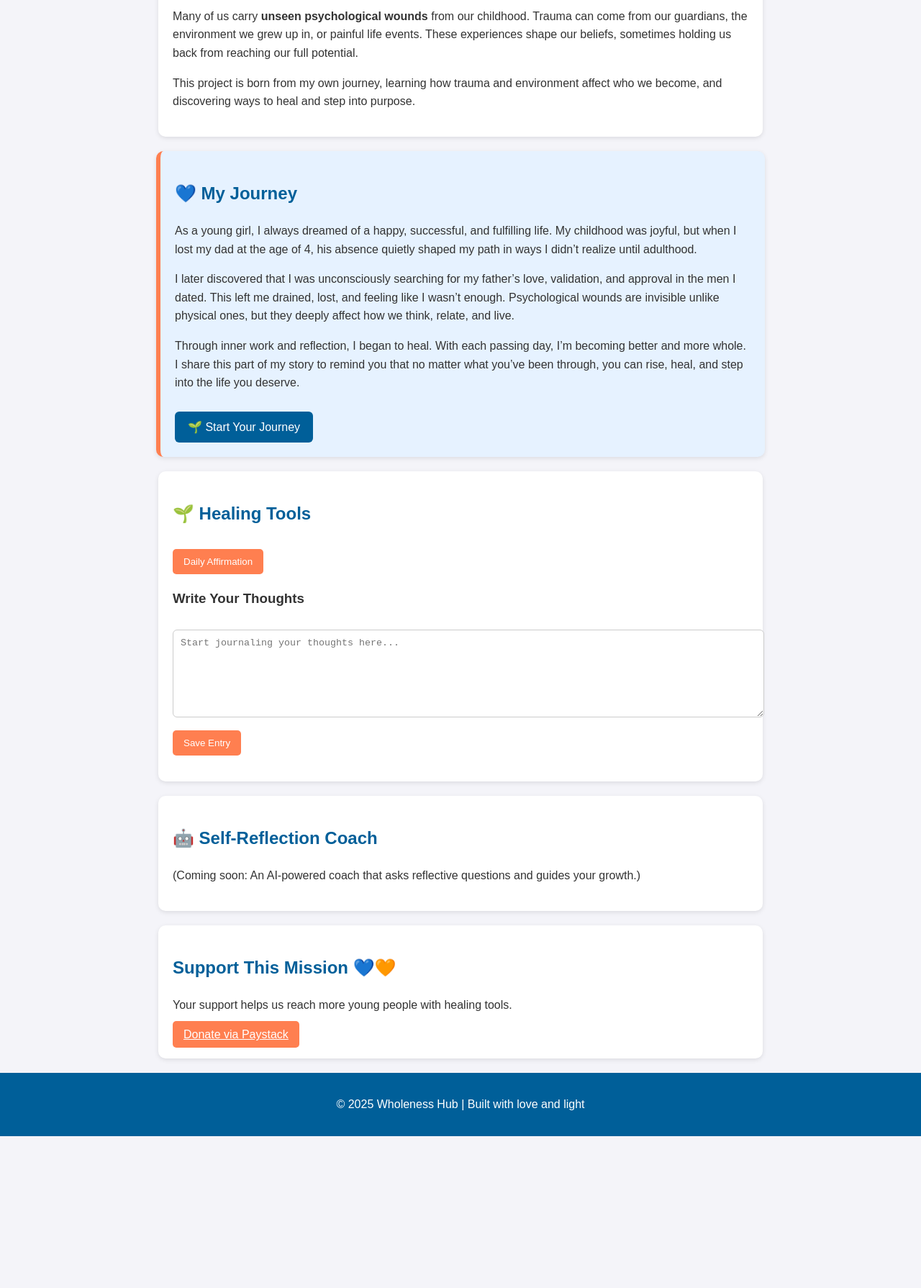
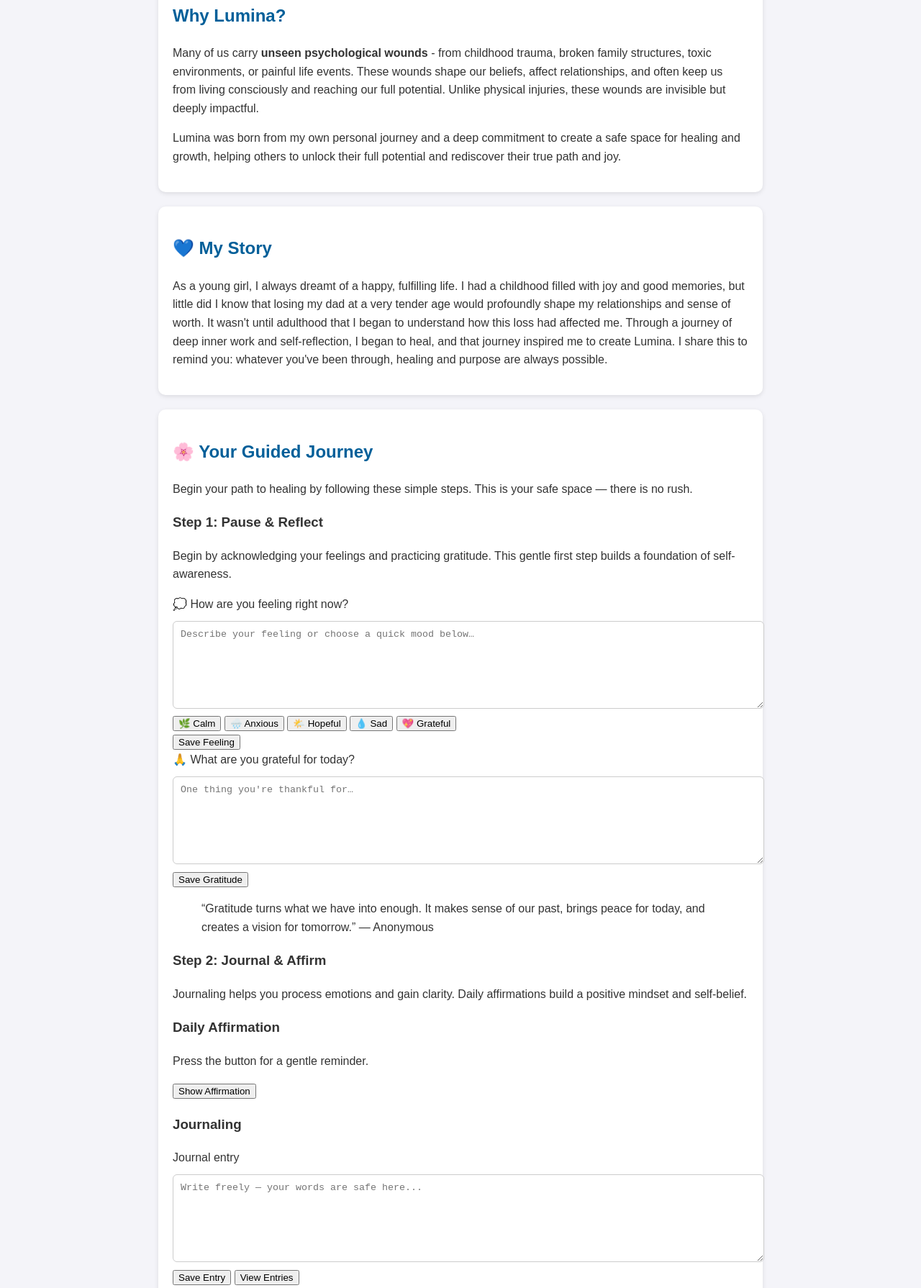
Before and after one commit to missO-254/My-project-web-page, a plain HTML site: page index.html in a window 1280 px wide. Shown: the part 310-2100 px from the top of the page at 72% size. Before the commit the page ends 1889 px from the top, so only its background shows below. Drawn offline with Linux system fonts and the light colour scheme.

Commit message:
Update index.html

```diff
--- a/index.html
+++ b/index.html
@@ -1,81 +1,112 @@
 <!DOCTYPE html>
 <html lang="en">
 <head>
-  <meta charset="UTF-8">
-  <meta name="viewport" content="width=device-width, initial-scale=1.0">
-  <title>A Journey Back to Self - Wholeness Hub</title>
+  <meta charset="utf-8">
+  <meta name="viewport" content="width=device-width,initial-scale=1">
+  <title>Lumina: Healing, Growth, & Conscious Living</title>
+  <meta name="description" content="Lumina — AI-powered personal development & healing. A safe space for journaling, gratitude, and self-reflection.">
   <link rel="stylesheet" href="style.css">
+  <link rel="preconnect" href="https://fonts.googleapis.com">
+  <link rel="preconnect" href="https://fonts.gstatic.com" crossorigin>
+  <link href="https://fonts.googleapis.com/css2?family=Poppins:wght@300;400;600&display=swap" rel="stylesheet">
 </head>
 <body>
+  <div class="page-container">
 
-  <!-- Header -->
-  <header>
+    <header class="hero" role="banner">
+      <div class="hero-inner">
         <h1>🌍 Discover Your Full Potential</h1>
-    <p>A journey back to self — helping individuals heal, grow, and live consciously.</p>
+        <p class="lead">A gentle journey back to self — healing, growth, and conscious living.</p>
+        <nav aria-label="Main actions">
+          <button id="startJourney" class="btn primary">🌱 Start Your Journey</button>
+        </nav>
+      </div>
+      <div class="hero-art" aria-hidden="true">
+        <div class="art-card">✨ Lumina</div>
+      </div>
     </header>
 
-  <!-- Why Wholeness Hub -->
-  <section class="story">
-    <h2>Why Wholeness Hub?</h2>
-    <p>
-      Many of us carry <strong>unseen psychological wounds</strong> from our childhood.
-      Trauma can come from our guardians, the environment we grew up in, or painful life events.
-      These experiences shape our beliefs, sometimes holding us back from reaching our full potential.
-    </p>
-    <p>
-      This project is born from my own journey, learning how trauma and environment affect who we become, and discovering ways to heal and step into purpose.
-    </p>
+    <main>
+      <section class="card" id="why">
+        <h2>Why Lumina?</h2>
+        <p>Many of us carry <strong>unseen psychological wounds</strong> - from childhood trauma, broken family structures, toxic environments, or painful life events. These wounds shape our beliefs, affect relationships, and often keep us from living consciously and reaching our full potential. Unlike physical injuries, these wounds are invisible but deeply impactful.</p>
+        <p>Lumina was born from my own personal journey and a deep commitment to create a safe space for healing and growth, helping others to unlock their full potential and rediscover their true path and joy.</p>
       </section>
 
-  <!-- Personal Story -->
-  <section class="my-journey">
-    <h2>💙 My Journey</h2>
-    <p>
-      As a young girl, I always dreamed of a happy, successful, and fulfilling life.
-      My childhood was joyful, but when I lost my dad at the age of 4, his absence quietly shaped my path in ways I didn’t realize until adulthood.
-    </p>
-    <p>
-      I later discovered that I was unconsciously searching for my father’s love, validation, and approval in the men I dated.
-      This left me drained, lost, and feeling like I wasn’t enough. Psychological wounds are invisible unlike physical ones, but they deeply affect how we think, relate, and live.
-    </p>
-    <p>
-      Through inner work and reflection, I began to heal. With each passing day, I’m becoming better and more whole.
-      I share this part of my story to remind you that no matter what you’ve been through, you can rise, heal, and step into the life you deserve.
-    </p>
-    <button class="cta" onclick="scrollToTools()">🌱 Start Your Journey</button>
+      <section class="card" id="story">
+        <h2>💙 My Story</h2>
+        <p>As a young girl, I always dreamt of a happy, fulfilling life. I had a childhood filled with joy and good memories, but little did I know that losing my dad at a very tender age would profoundly shape my relationships and sense of worth. It wasn't until adulthood that I began to understand how this loss had affected me. Through a journey of deep inner work and self-reflection, I began to heal, and that journey inspired me to create Lumina. I share this to remind you: whatever you've been through, healing and purpose are always possible.</p>
       </section>
 
-  <!-- Reflection Tools -->
-  <section id="tools" class="tools">
-    <h2>🌱 Healing Tools</h2>
-    <button onclick="showAffirmation()">Daily Affirmation</button>
-    <p id="affirmationBox"></p>
+      <section class="card soft" id="guided-journey" aria-labelledby="journeyTitle">
+        <h2 id="journeyTitle">🌸 Your Guided Journey</h2>
+        <p class="muted">Begin your path to healing by following these simple steps. This is your safe space — there is no rush.</p>
 
-    <h3>Write Your Thoughts</h3>
-    <textarea id="journal" placeholder="Start journaling your thoughts here..."></textarea>
-    <button onclick="saveJournal()">Save Entry</button>
-    <p id="journalMsg"></p>
+        <div class="step-card" id="step-1">
+          <h3>Step 1: Pause & Reflect</h3>
+          <p>Begin by acknowledging your feelings and practicing gratitude. This gentle first step builds a foundation of self-awareness.</p>
+          <div class="form-grid">
+            <div class="form-group">
+              <label for="feelingInput">💭 How are you feeling right now?</label>
+              <textarea id="feelingInput" rows="3" placeholder="Describe your feeling or choose a quick mood below…"></textarea>
+              <div class="mood-buttons" role="group" aria-label="Quick mood choices">
+                <button class="mood" data-mood="Calm">🌿 Calm</button>
+                <button class="mood" data-mood="Anxious">🌧️ Anxious</button>
+                <button class="mood" data-mood="Hopeful">🌤️ Hopeful</button>
+                <button class="mood" data-mood="Sad">💧 Sad</button>
+                <button class="mood" data-mood="Grateful">💖 Grateful</button>
+              </div>
+              <button id="saveFeelingBtn" class="btn primary">Save Feeling</button>
+              <div id="feelingMsg" class="msg" aria-live="polite"></div>
+            </div>
+            <div class="form-group">
+              <label for="gratitudeInput">🙏 What are you grateful for today?</label>
+              <textarea id="gratitudeInput" rows="3" placeholder="One thing you're thankful for…"></textarea>
+              <button id="saveGratitudeBtn" class="btn primary">Save Gratitude</button>
+              <div id="gratitudeMsg" class="msg" aria-live="polite"></div>
+            </div>
+          </div>
+          <blockquote class="quote" aria-hidden="false">
+            “Gratitude turns what we have into enough. It makes sense of our past, brings peace for today, and creates a vision for tomorrow.” — Anonymous
+          </blockquote>
+        </div>
+
+        <div class="step-card" id="step-2">
+          <h3>Step 2: Journal & Affirm</h3>
+          <p>Journaling helps you process emotions and gain clarity. Daily affirmations build a positive mindset and self-belief.</p>
+          <div class="tools-grid">
+            <div class="tool">
+              <h3>Daily Affirmation</h3>
+              <p id="affirmationBox" class="affirmation" aria-live="polite">Press the button for a gentle reminder.</p>
+              <button id="affirmBtn" class="btn primary">Show Affirmation</button>
+            </div>
+            <div class="tool">
+              <h3>Journaling</h3>
+              <label for="journalInput" class="sr-only">Journal entry</label>
+              <textarea id="journalInput" rows="6" placeholder="Write freely — your words are safe here..."></textarea>
+              <div class="btn-row">
+                <button id="saveJournalBtn" class="btn primary">Save Entry</button>
+                <button id="viewJournalBtn" class="btn ghost">View Entries</button>
+              </div>
+              <div id="journalMsg" class="msg" aria-live="polite"></div>
+            </div>
+          </div>
+        </div>
       </section>
 
-  <!-- AI Assistant (Placeholder) -->
-  <section class="ai">
-    <h2>🤖 Self-Reflection Coach</h2>
-    <p>(Coming soon: An AI-powered coach that asks reflective questions and guides your growth.)</p>
+      <section class="card" id="ai">
+        <h2>Self-Reflection Coach (coming soon)</h2>
+        <p>An AI-powered companion that will ask reflective questions, suggest journaling prompts, and personalise your growth path.</p>
       </section>
 
-  <!-- Support Section -->
-  <section class="support">
-    <h2>Support This Mission 💙🧡</h2>
-    <p>Your support helps us reach more young people with healing tools.</p>
-    <a href="https://paystack.shop/pay/khpoeazsvh"
-       target="_blank"
-       class="donate">Donate via Paystack</a>
-  </section>
+    </main>
 
-  <!-- Footer -->
-  <footer>
-    <p>© 2025 Wholeness Hub | Built with love and light</p>
+    <footer class="footer" role="contentinfo">
+      <p>© 2025 Lumina — Built with love and light 💙🧡</p>
+      <a class="btn ghost" href="#support" role="link">Support</a>
+      <a class="btn ghost" href="https://paystack.shop/pay/khpoeazsvh" target="_blank" rel="noopener">Donate via Paystack</a>
     </footer>
+  </div>
 
   <script src="script.js"></script>
 </body>
```
Lines whose indentation alone changed are shown as unchanged.
